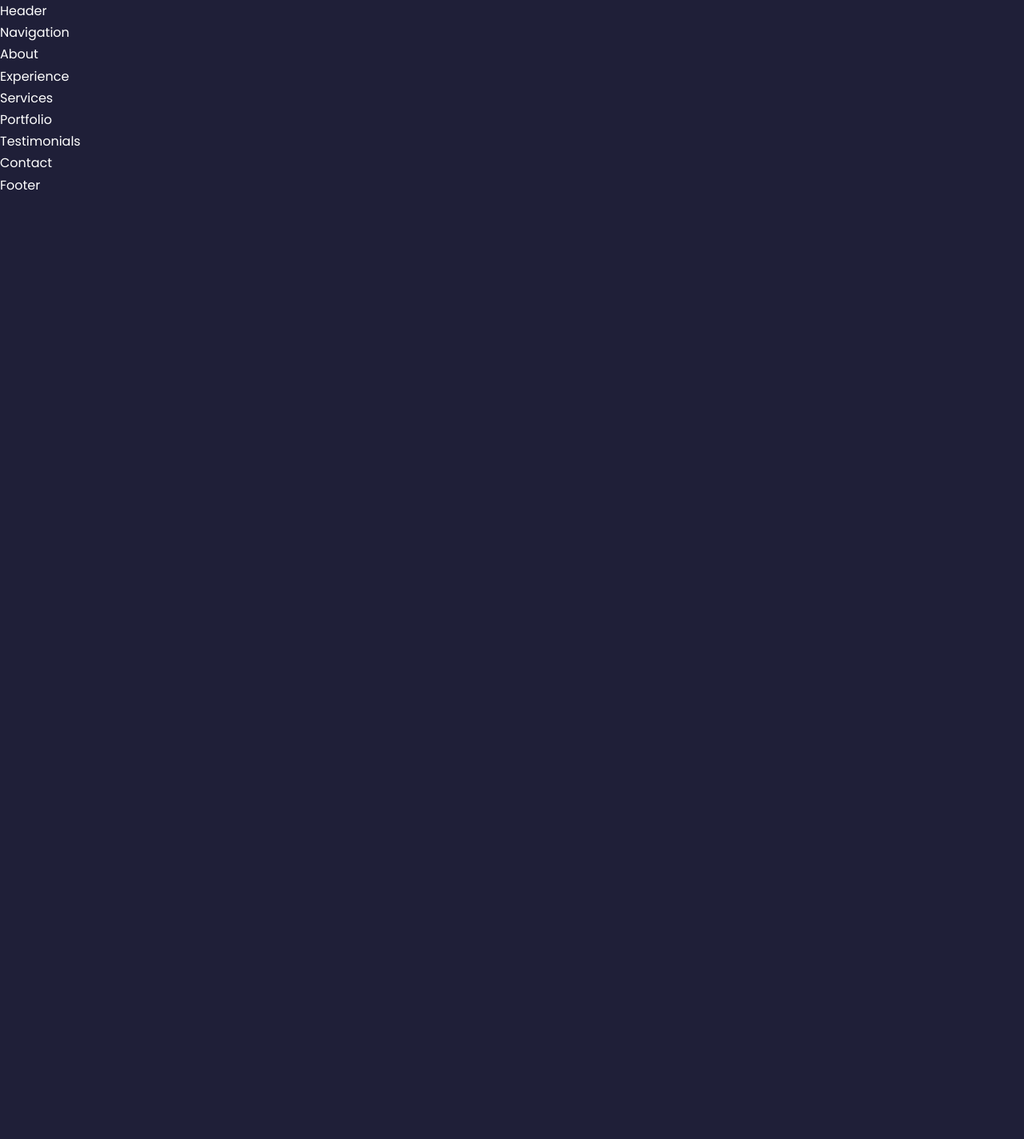
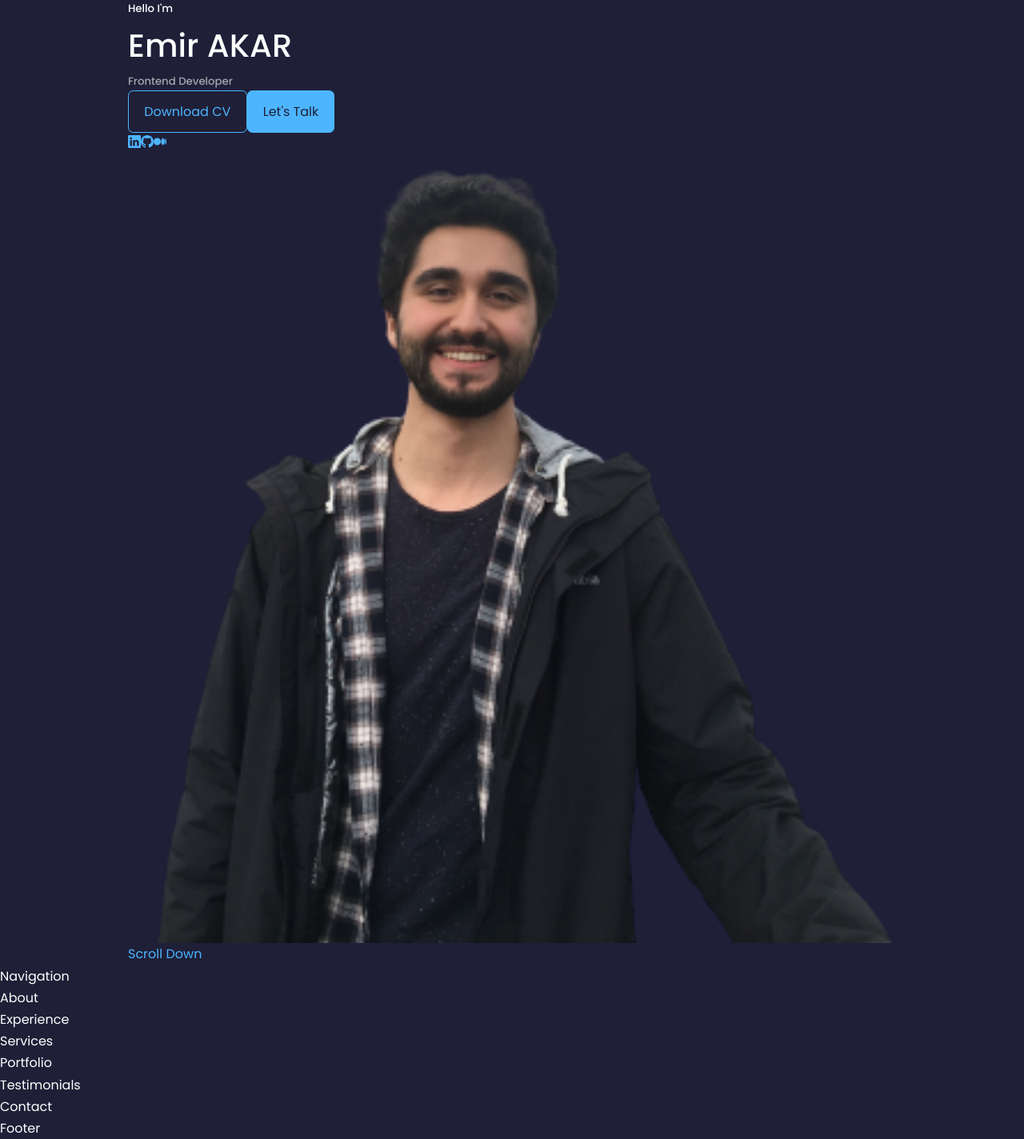
Before and after one commit to eakarr/my-portfolio, a React (Create React App) app: page / in a window 1280 px wide. Shown: the whole page at 80% size. Before the commit the page ends 800 px from the top, so only its background shows below. Built offline with nearby package versions, Linux system fonts and the light colour scheme.

Commit message:
Header component modified

```diff
--- a/src/components/header/Header.jsx
+++ b/src/components/header/Header.jsx
@@ -1,11 +1,30 @@
-import React from 'react';
+import React from "react";
+import HeaderButtons from "./headerButtons/HeaderButtons";
+import ME from "../../assests/me.png";
 
 import "./Header.scss";
+import HeaderSocials from "./headerSocials/HeaderSocials";
 
 const Header = () => {
   return (
-    <div>Header</div>
-  )
-}
+    <header>
+      <div className="container header__container">
+        <h5>Hello I'm</h5>
+        <h1>Emir AKAR</h1>
+        <h5 className="text-light">Frontend Developer</h5>
+        <HeaderButtons />
+        <HeaderSocials />
 
-export default Header
+        <div className="me">
+          <img src={ME} alt="me" />
+        </div>
+
+        <a href="#contact" className="scroll__down">
+          Scroll Down
+        </a>
+      </div>
+    </header>
+  );
+};
+
+export default Header;
```
